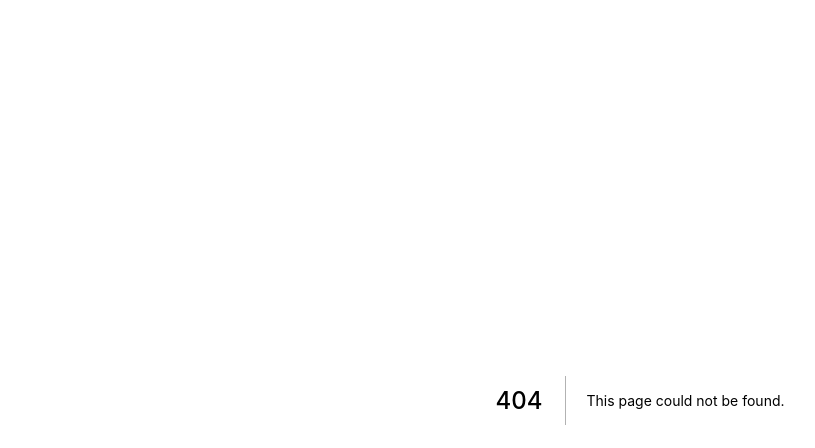
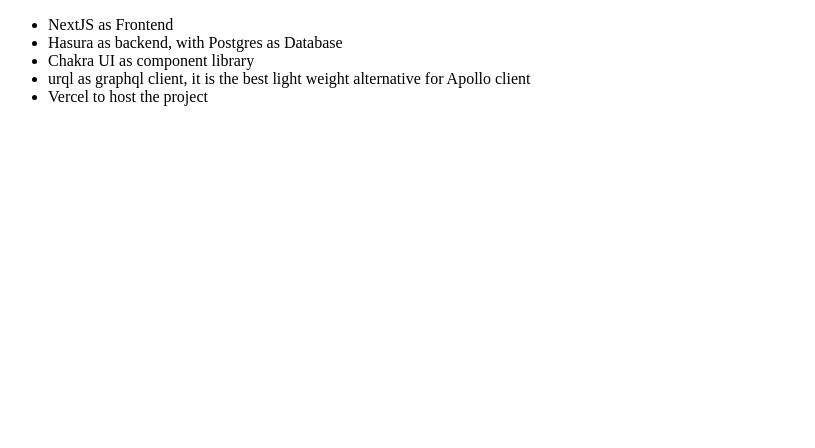
Before and after one commit to akhil-naidu/hasura-nextjs, a Next.js app: page /techstack in a window 1280 px wide. Before the commit this address had no page. Shown: the top 448 px of the page, without its empty margins (0-815 px from the left). Built offline with nearby package versions, Linux system fonts and the light colour scheme.

Commit message:
chore: hardcoded tech stack page

```diff
--- /dev/null
+++ b/pages/techstack/index.js
@@ -0,0 +1,28 @@
+import Head from 'next/head';
+
+const TechStack = () => {
+  return (
+    <div>
+      <Head>
+        <title>Hasura NextJS</title>
+        <meta name='description' content='Fullstack with Hasura' />
+        <link rel='icon' href='/favicon.ico' />
+      </Head>
+
+      {/* TODO: Make this data come from Hasura rather than being hardcoded */}
+
+      <ul>
+        <li>NextJS as Frontend</li>
+        <li>Hasura as backend, with Postgres as Database</li>
+        <li>Chakra UI as component library</li>
+        <li>
+          urql as graphql client, it is the best light weight alternative for
+          Apollo client
+        </li>
+        <li>Vercel to host the project</li>
+      </ul>
+    </div>
+  );
+};
+
+export default TechStack;
```
